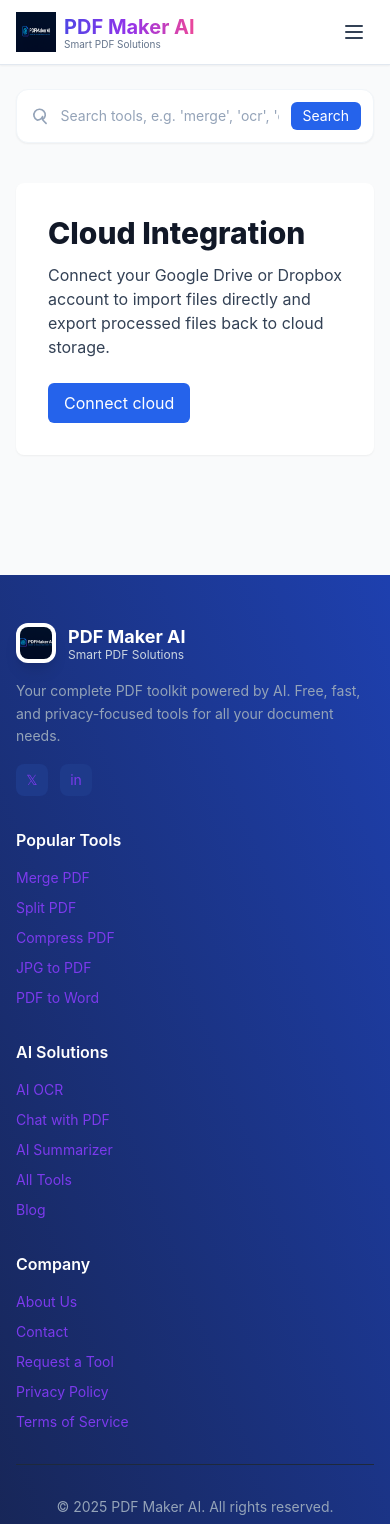
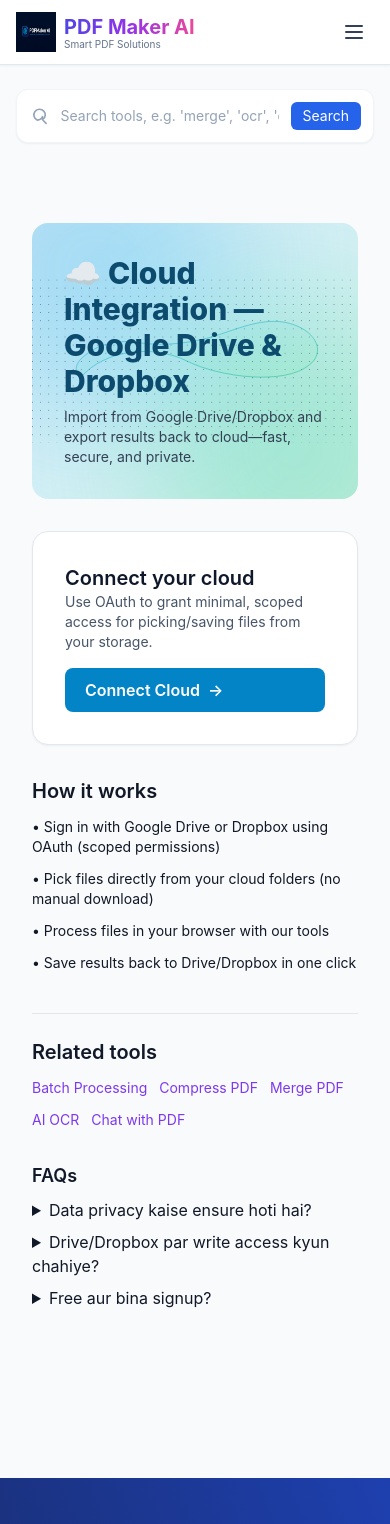
Before and after one commit to studybuild576-commits/my-tool-website, a Next.js app: page /cloud-integration in a window 390 px wide. Shown: the top 1524 px of the page. Built offline with nearby package versions, Linux system fonts and the light colour scheme.

Commit message:
Update page.tsx

```diff
--- a/app/cloud-integration/page.tsx
+++ b/app/cloud-integration/page.tsx
@@ -1,26 +1,214 @@
-export const metadata = {
-  title: "Cloud Integration — PDFMakerAI",
-  description: "Connect Google Drive and Dropbox to import and export files seamlessly.",
+// app/cloud-integration/page.tsx
+import type { Metadata } from "next";
+import Link from "next/link";
+
+export const metadata: Metadata = {
+  title: "Cloud Integration: Connect Google Drive & Dropbox (Import/Export) | PDF Maker AI",
+  description:
+    "Seamlessly connect Google Drive and Dropbox to import PDFs/images and export processed files back to cloud—free, secure, and privacy‑first.",
+  keywords: [
+    "cloud integration","google drive integration","dropbox integration","connect google drive","connect dropbox",
+    "import from google drive","import from dropbox","export to google drive","export to dropbox","pdf cloud workflow",
+    "cloud file picker","drive file picker","dropbox chooser","cloud export","google drive picker",
+    "dropbox saver","in-browser cloud connect","private cloud integration","no signup cloud tools","secure cloud pdf",
+    "batch cloud processing","sync pdf to cloud","automate pdf to cloud","pdf to drive","pdf to dropbox",
+    "drive to pdf tools","dropbox to pdf tools","document cloud workflow","cloud uploader","cloud downloader",
+    "oauth cloud connect","scoped permissions cloud","read-only connect","export-only connect","pick and save cloud",
+    "one-click connect","pdf pipeline to cloud","privacy-first cloud","free cloud integration","cloud import export",
+    "connect storage accounts","google workspace pdf","dropbox business pdf","team drive support","shared drive support",
+    "drive mime types","cloud file limits","cloud rate limits","pdf maker ai cloud","fast cloud sync"
+  ],
   alternates: { canonical: "https://pdfmakerai.shop/cloud-integration" },
   robots: { index: true, follow: true },
-  openGraph: { title: "Cloud Integration — PDFMakerAI", description: "Connect Google Drive and Dropbox to import and export files seamlessly.", url: "https://pdfmakerai.shop/cloud-integration", images: ["/og-image.png"] },
+  openGraph: {
+    type: "website",
+    url: "https://pdfmakerai.shop/cloud-integration",
+    title: "Cloud Integration — Google Drive & Dropbox",
+    description:
+      "Import from Google Drive/Dropbox and export results back—fast, secure, privacy‑first.",
+    siteName: "PDF Maker AI"
+  },
+  twitter: {
+    card: "summary",
+    title: "Cloud Integration — Connect Drive & Dropbox",
+    description: "Import/Export with Google Drive and Dropbox in your browser—no signup."
+  }
 };
 
 export default function CloudIntegrationPage() {
+  // SoftwareApplication + FAQPage JSON‑LD for richer snippets
+  const appLd = {
+    "@context": "https://schema.org",
+    "@type": "SoftwareApplication",
+    name: "Cloud Integration — Google Drive & Dropbox",
+    applicationCategory: "UtilityApplication",
+    applicationSubCategory: "CloudStorageIntegration",
+    operatingSystem: "Web",
+    url: "https://pdfmakerai.shop/cloud-integration",
+    isAccessibleForFree: true,
+    offers: { "@type": "Offer", price: "0", priceCurrency: "USD" },
+    featureList: [
+      "Connect Google Drive",
+      "Connect Dropbox",
+      "Import files from cloud",
+      "Export results to cloud",
+      "In‑browser, privacy‑first",
+      "No signup"
+    ],
+    keywords:
+      "cloud integration, google drive integration, dropbox integration, import from drive, export to dropbox, cloud file picker, private cloud connect",
+    publisher: { "@type": "Organization", name: "PDF Maker AI", url: "https://pdfmakerai.shop" }
+  };
+
+  const faqLd = {
+    "@context": "https://schema.org",
+    "@type": "FAQPage",
+    mainEntity: [
+      {
+        "@type": "Question",
+        name: "Kya files server par upload hoti hai?",
+        acceptedAnswer: {
+          "@type": "Answer",
+          text:
+            "Import/Export directly cloud se hota hai aur processing in‑browser tools ke saath privacy‑first design follow kiya jata hai.",
+        }
+      },
+      {
+        "@type": "Question",
+        name: "Kya Google Drive aur Dropbox dono supported hain?",
+        acceptedAnswer: {
+          "@type": "Answer",
+          text:
+            "Haan, Google Drive aur Dropbox dono connect kiye ja sakte hain pick (import) aur save (export) flows ke liye.",
+        }
+      },
+      {
+        "@type": "Question",
+        name: "Kya ye free aur bina signup ke hai?",
+        acceptedAnswer: {
+          "@type": "Answer",
+          text:
+            "Haan, cloud connect free hai; OAuth consent ke alawa alag account signup ki zaroorat nahi hoti.",
+        }
+      }
+    ]
+  };
+
   return (
-    <main>
-      <section className="bg-white rounded-lg shadow-sm p-8">
-        <div className="max-w-3xl mx-auto">
-          <h1 className="text-3xl font-extrabold mb-3">Cloud Integration</h1>
-          <p className="text-slate-700 mb-4">
-            Connect your Google Drive or Dropbox account to import files
-            directly and export processed files back to cloud storage.
+    <main className="max-w-5xl mx-auto px-4 py-10">
+      {/* JSON‑LD (XSS‑safe) */}
+      <script
+        type="application/ld+json"
+        dangerouslySetInnerHTML={{ __html: JSON.stringify(appLd).replace(/</g, "\\u003c") }}
+      />
+      <script
+        type="application/ld+json"
+        dangerouslySetInnerHTML={{ __html: JSON.stringify(faqLd).replace(/</g, "\\u003c") }}
+      />
+
+      {/* Decorative hero (inline SVG, no external images) */}
+      <div className="relative overflow-hidden rounded-2xl mb-8">
+        <div className="absolute inset-0 bg-gradient-to-br from-sky-600/15 via-cyan-500/15 to-emerald-500/15" />
+        <div aria-hidden className="absolute -top-24 -left-20 h-72 w-72 rounded-full bg-sky-400/30 blur-3xl" />
+        <div aria-hidden className="absolute -bottom-24 -right-20 h-72 w-72 rounded-full bg-emerald-400/30 blur-3xl" />
+        <svg
+          className="absolute inset-0 w-full h-full"
+          viewBox="0 0 800 400"
+          xmlns="http://www.w3.org/2000/svg"
+          role="img"
+          aria-label="Cloud integration for Google Drive and Dropbox"
+        >
+          <defs>
+            <pattern id="dots-cloud" x="0" y="0" width="20" height="20" patternUnits="userSpaceOnUse">
+              <circle cx="1" cy="1" r="1" fill="currentColor" />
+            </pattern>
+            <linearGradient id="stroke-cloud" x1="0" y1="0" x2="1" y2="1">
+              <stop offset="0%" stopColor="#0ea5e9" stopOpacity="0.6" />
+              <stop offset="100%" stopColor="#10b981" stopOpacity="0.6" />
+            </linearGradient>
+            <linearGradient id="fill-cloud" x1="0" y1="0" x2="1" y2="1">
+              <stop offset="0%" stopColor="#7dd3fc" stopOpacity="0.18" />
+              <stop offset="100%" stopColor="#86efac" stopOpacity="0.18" />
+            </linearGradient>
+          </defs>
+          <rect width="100%" height="100%" fill="url(#dots-cloud)" className="text-sky-400/20" />
+          <path
+            d="M120,240 C180,170 300,160 380,200 C460,240 620,260 680,210 C720,180 700,130 640,110 C580,90 520,115 460,135 C400,155 330,165 260,155 C200,145 150,165 120,195 C100,215 110,240 120,240 Z"
+            fill="url(#fill-cloud)"
+            stroke="url(#stroke-cloud)"
+            strokeWidth="2"
+          />
+        </svg>
+        <div className="relative p-8 sm:p-10">
+          <h1 className="text-3xl font-extrabold text-sky-900">
+            ☁️ Cloud Integration — Google Drive & Dropbox
+          </h1>
+          <p className="mt-2 text-sm sm:text-base text-slate-700">
+            Import from Google Drive/Dropbox and export results back to cloud—fast, secure, and private.
           </p>
+        </div>
+      </div>
 
-          <div className="mt-6">
-            <a href="/cloud-integration" className="inline-block bg-blue-600 text-white px-4 py-2 rounded-md">Connect cloud</a>
+      {/* Primary CTA */}
+      <section className="bg-white rounded-2xl shadow-sm border border-slate-200 p-8 mb-8">
+        <div className="flex flex-col sm:flex-row sm:items-center sm:justify-between gap-4">
+          <div>
+            <h2 className="text-xl font-semibold text-slate-900">Connect your cloud</h2>
+            <p className="text-slate-600 text-sm">
+              Use OAuth to grant minimal, scoped access for picking/saving files from your storage.
+            </p>
           </div>
+          <a
+            href="/cloud-integration"
+            className="inline-flex items-center gap-2 bg-sky-600 text-white px-5 py-2.5 rounded-lg font-semibold hover:bg-sky-700 transition"
+          >
+            Connect Cloud <span aria-hidden>→</span>
+          </a>
         </div>
+      </section>
+
+      {/* How it works */}
+      <section className="mb-8">
+        <h2 className="text-xl font-semibold mb-3">How it works</h2>
+        <ul className="grid sm:grid-cols-2 gap-3 text-sm">
+          <li>• Sign in with Google Drive or Dropbox using OAuth (scoped permissions)</li>
+          <li>• Pick files directly from your cloud folders (no manual download)</li>
+          <li>• Process files in your browser with our tools</li>
+          <li>• Save results back to Drive/Dropbox in one click</li>
+        </ul>
+      </section>
+
+      {/* Related tools */}
+      <aside className="mt-10 border-t pt-6">
+        <h2 className="text-xl font-semibold mb-3">Related tools</h2>
+        <nav className="flex flex-wrap gap-3 text-sm">
+          <Link prefetch={false} href="/batch-processing">Batch Processing</Link>
+          <Link prefetch={false} href="/compress-pdf">Compress PDF</Link>
+          <Link prefetch={false} href="/merge-pdf">Merge PDF</Link>
+          <Link prefetch={false} href="/ai-ocr">AI OCR</Link>
+          <Link prefetch={false} href="/chat-with-pdf">Chat with PDF</Link>
+        </nav>
+      </aside>
+
+      {/* FAQs */}
+      <section className="mt-8">
+        <h3 className="text-lg font-semibold mb-2">FAQs</h3>
+        <details className="mb-2">
+          <summary>Data privacy kaise ensure hoti hai?</summary>
+          <p className="text-gray-600">
+            Minimal scopes, in‑browser processing wherever possible, aur result save ke baad local cleanup kiya jata hai.
+          </p>
+        </details>
+        <details className="mb-2">
+          <summary>Drive/Dropbox par write access kyun chahiye?</summary>
+          <p className="text-gray-600">
+            Export/save results ke liye write access jaruri hota hai; aap read‑only flow bhi choose kar sakte hain.
+          </p>
+        </details>
+        <details className="mb-2">
+          <summary>Free aur bina signup?</summary>
+          <p className="text-gray-600">Haan, 100% free—sirf OAuth consent required hota hai.</p>
+        </details>
       </section>
     </main>
   );
```
